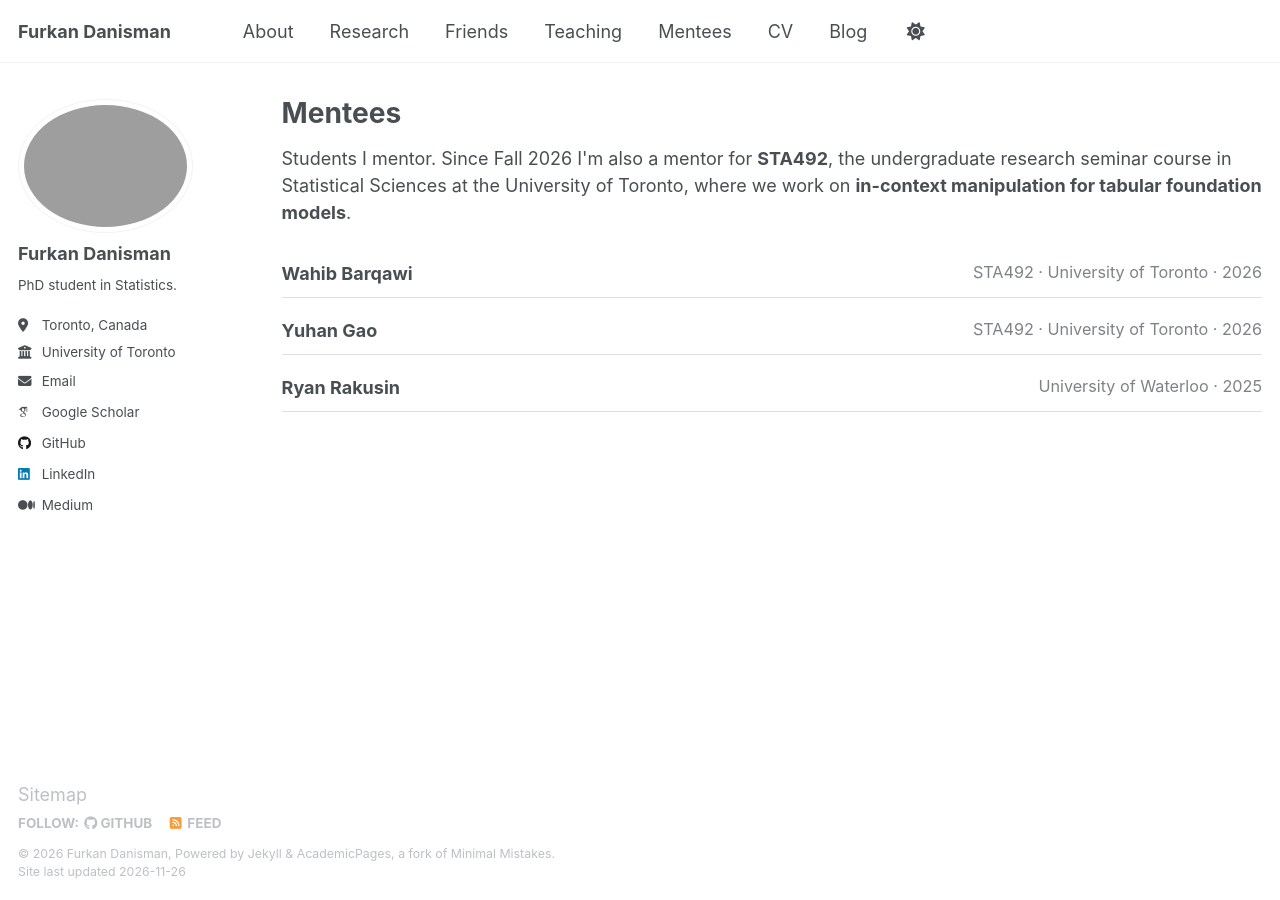
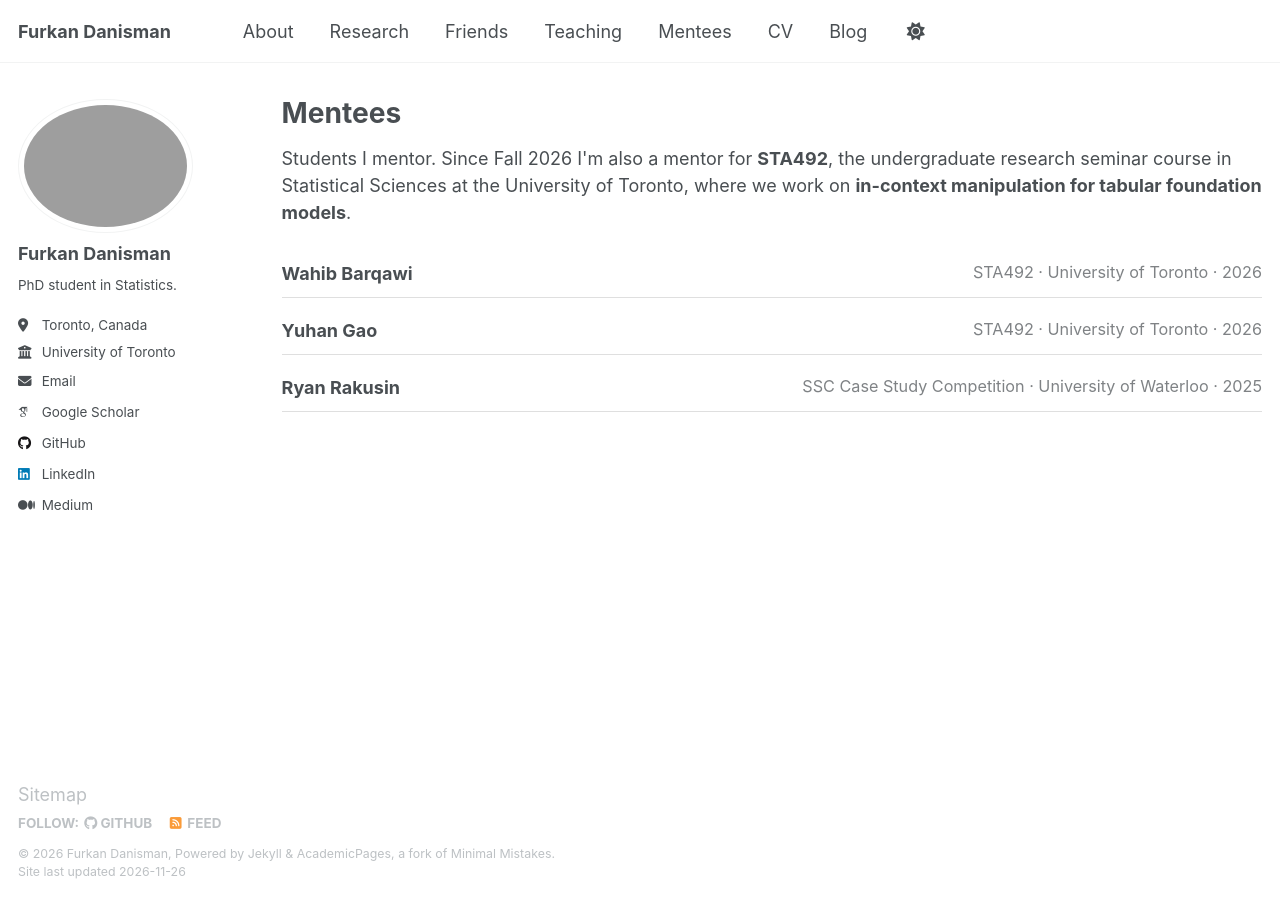
Before and after one commit to FurkanDanisman/FurkanDanisman.github.io, a Jekyll site: the page built from _pages/mentees.html, in a window 1280 px wide. Built offline with Jekyll 4.4.1, drawn with Linux system fonts in a browser that asks for light colours; some web fonts are replaced.

Commit message:
Mentees: Ryan Rakusin, SSC Case Study Competition 2025
Co-Authored-By: Claude Opus 5.5 <noreply@anthropic.com>

```diff
--- a/_data/mentees.yml
+++ b/_data/mentees.yml
@@ -10,3 +10,4 @@
 - name: Ryan Rakusin
   school: University of Waterloo
   year: 2025
+  program: SSC Case Study Competition
```
